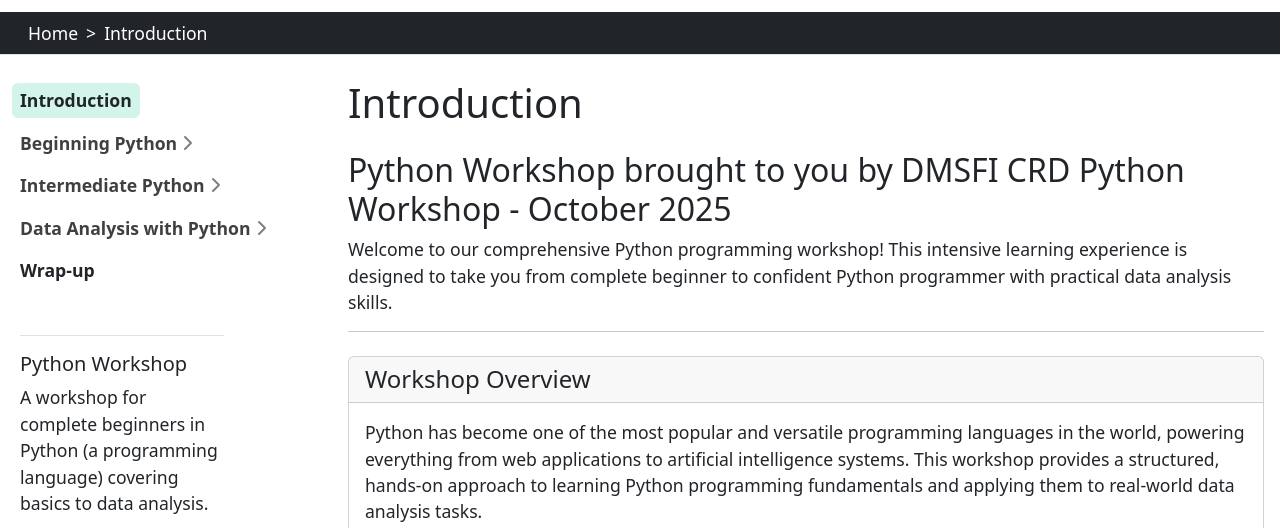
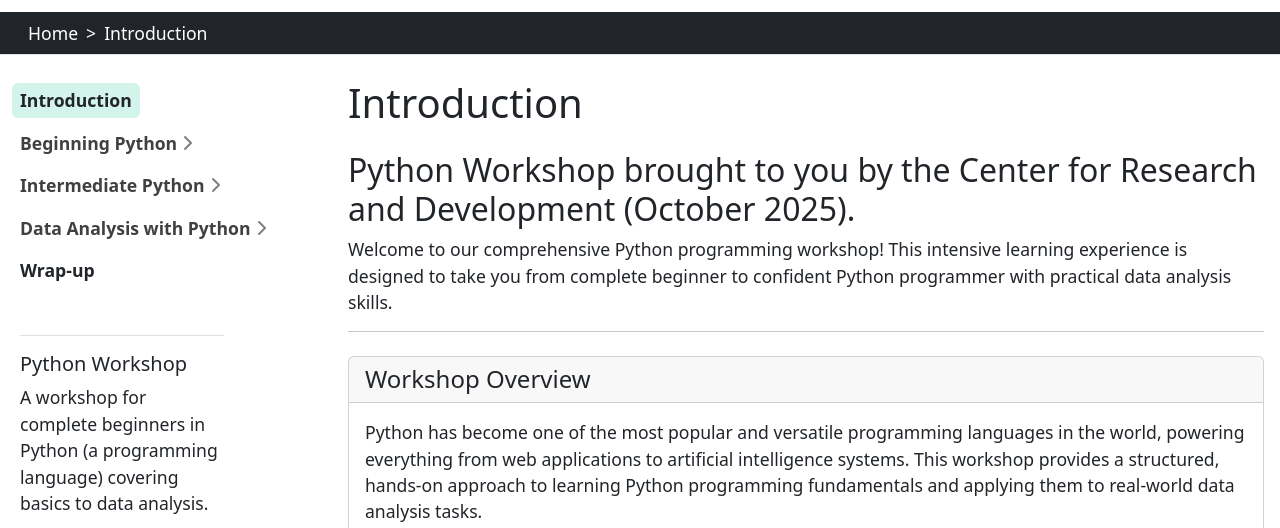
Before and after one commit to jllcalorio/data-analysis-in-python-for-complete-beginners, a Jekyll site: the page built from content/intro.md, in a window 1280 px wide and 900 px high, cut to the strip 120-648 px from the top of the window. Built offline with Jekyll 4.4.1, drawn with Linux system fonts in a browser that asks for light colours.

Commit message:
minor edits

```diff
--- a/content/intro.md
+++ b/content/intro.md
@@ -3,7 +3,7 @@
 title: Introduction
 ---
 
-## Python Workshop brought to you by DMSFI CRD Python Workshop - October 2025
+## Python Workshop brought to you by the Center for Research and Development (October 2025).
 
 Welcome to our comprehensive Python programming workshop! This intensive learning experience is designed to take you from complete beginner to confident Python programmer with practical data analysis skills.
 
```
